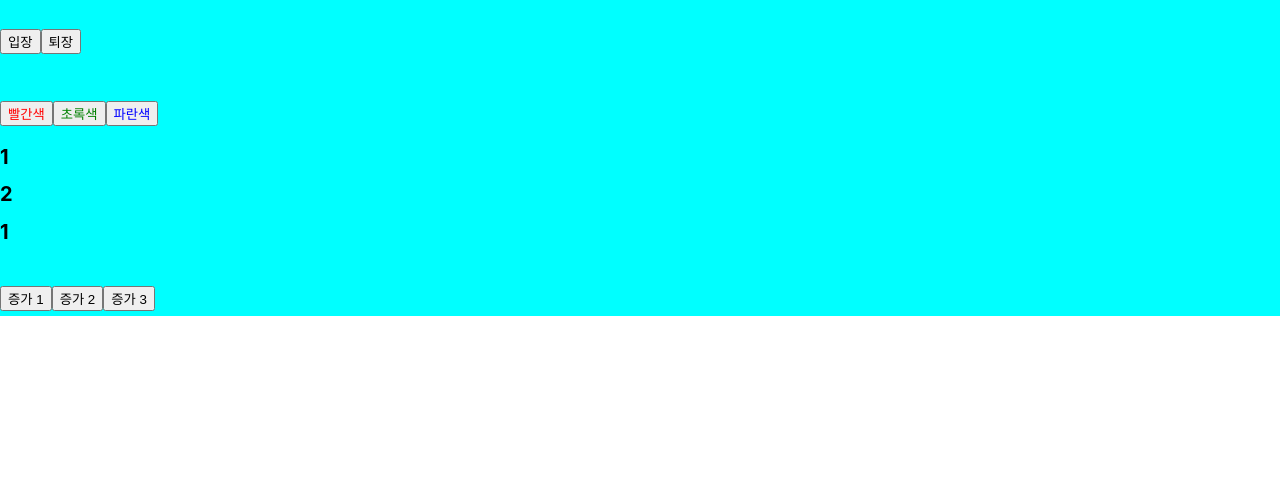
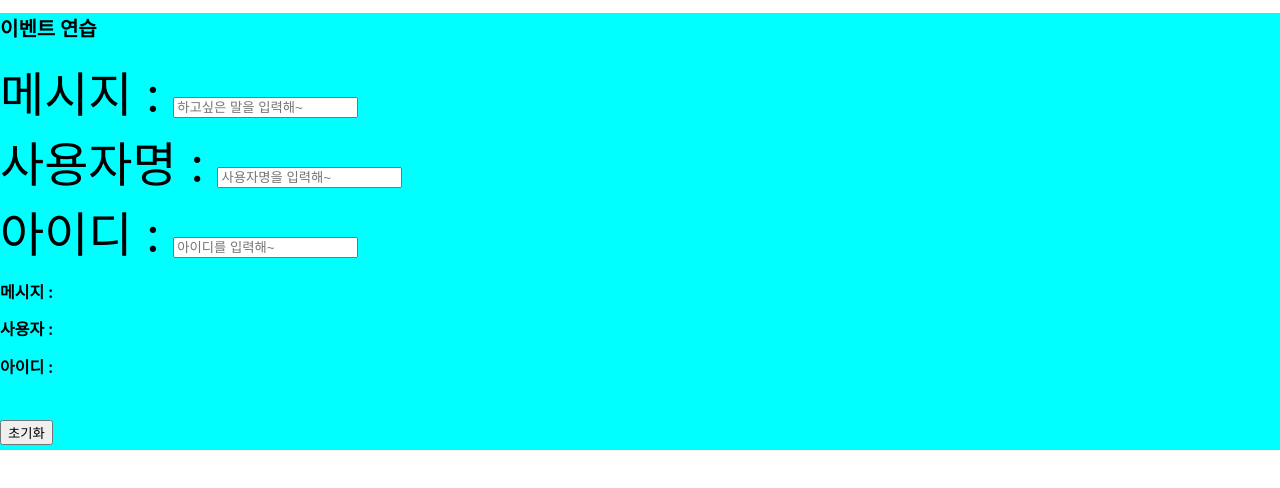
Before and after one commit to Hogrii/Douzone_React, a React (Create React App) app in the folder hello-app/: page / in a window 1280 px wide. Shown: the top 488 px of the page. Built offline with nearby package versions, Linux system fonts and the light colour scheme.

Commit message:
클래스 이벤트핸들러

```diff
--- /dev/null
+++ b/hello-app/src/App7.js
@@ -0,0 +1,16 @@
+import { Component } from 'react';
+import './App.css';
+
+import EventPractice from './comp/EventPractice';
+
+class App7 extends Component {
+  render() {
+    return (
+      <div className="react">
+        <EventPractice />
+      </div>
+    );
+  }
+}
+
+export default App7;
--- /dev/null
+++ b/hello-app/src/comp/EventPractice.js
@@ -0,0 +1,84 @@
+import React, { Component } from 'react';
+
+class EventPractice extends Component {
+  state = {
+    message: '',
+    username: '',
+    userid: '',
+  };
+
+  /*
+  handlerChangeMessage = (e) => {
+    console.log(e.target.value);
+    this.setState({ message: e.target.value });
+  };
+  handlerChangeUsername = (e) => {
+    console.log(e.target.value);
+    this.setState({ username: e.target.value });
+  };
+   */
+
+  // 여러 handler 합치기
+  handlerChange = (e) => {
+    console.log(e.target.name);
+    // this.setState({ e.target.name: e.target.value}) >> 변수를 사용했는데 인식이 안됨.. 그래서 색인 배열을 사용해야 한다
+    this.setState({ [e.target.name]: e.target.value });
+  };
+
+  handlerInit = () => {
+    this.setState({
+      message: '',
+      username: '',
+      userid: '',
+    });
+  };
+
+  render() {
+    return (
+      <div>
+        <h1>이벤트 연습</h1>
+        메시지 :{' '}
+        <input
+          type="text"
+          name="message"
+          placeholder="하고싶은 말을 입력해~"
+          onChange={this.handlerChange}
+          onKeyDown={(e) => {
+            if (e.code === 'Enter') this.handlerInit(e);
+          }}
+          value={this.state.message}
+        />
+        <br />
+        사용자명 :{' '}
+        <input
+          type="text"
+          name="username"
+          placeholder="사용자명을 입력해~"
+          onChange={this.handlerChange}
+          onKeyDown={(e) => {
+            if (e.code === 'Enter') this.handlerInit(e);
+          }}
+          value={this.state.username}
+        />
+        <br />
+        아이디 :{' '}
+        <input
+          type="text"
+          name="userid"
+          placeholder="아이디를 입력해~"
+          onChange={this.handlerChange}
+          onKeyDown={(e) => {
+            if (e.code === 'Enter') this.handlerInit(e);
+          }}
+          value={this.state.userid}
+        />
+        <h2>메시지 : {this.state.message}</h2>
+        <h2>사용자 : {this.state.username}</h2>
+        <h2>아이디 : {this.state.userid}</h2>
+        <button onClick={this.handlerInit}>초기화</button>
+      </div>
+    );
+  }
+}
+
+export default EventPractice;
--- a/hello-app/src/comp/index.js
+++ b/hello-app/src/comp/index.js
@@ -7,6 +7,7 @@ import Counter2 from './Counter2';
 import Say from './Say';
 import Number3 from './Number3';
 import Number3_Class from './Number3_Class';
+import EventPractice from './EventPractice';
 
 export {
   MyComponent,
@@ -18,4 +19,5 @@ export {
   Say,
   Number3,
   Number3_Class,
+  EventPractice,
 };
--- a/hello-app/src/index.js
+++ b/hello-app/src/index.js
@@ -7,12 +7,13 @@ import App3 from './App3';
 import App4 from './App4';
 import App5 from './App5';
 import App6 from './App6';
+import App7 from './App7';
 import reportWebVitals from './reportWebVitals';
 
 const root = ReactDOM.createRoot(document.getElementById('root'));
 root.render(
   <React.StrictMode>
-    <App6 />
+    <App7 />
   </React.StrictMode>
 );
 
```
